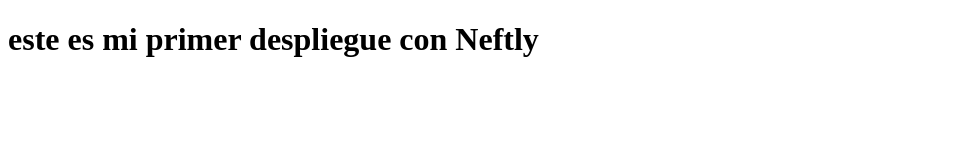
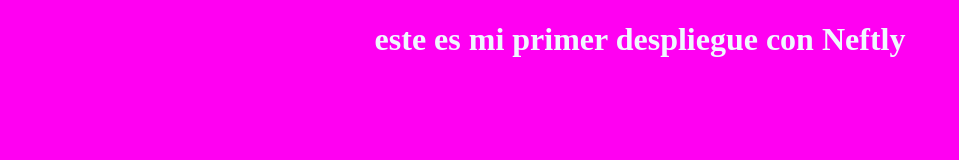
Before and after one commit to julianjosepolofontalvo4-debug/MirSegundoRepositorio, a plain HTML site: page index.html in a window 1280 px wide. Shown: the whole page, without its empty margins (0-959 px from the left). Drawn offline with Linux system fonts and the light colour scheme.

Commit message:
Agregnaod cambios en index.html

```diff
--- a/index.html
+++ b/index.html
@@ -3,7 +3,14 @@
 <head>
     <meta charset="UTF-8">
     <meta name="viewport" content="width=device-width, initial-scale=1.0">
-    <title>Document</title>
+    <title>Mi segundo GIT</title>
+    <style>
+        html, body {
+            background-color: rgb(255, 0, 242);
+            color: aliceblue;
+            text-align: center;
+        }
+    </style>
 </head>
 <body>
     <h1>este es mi primer despliegue con Neftly</h1>
```
